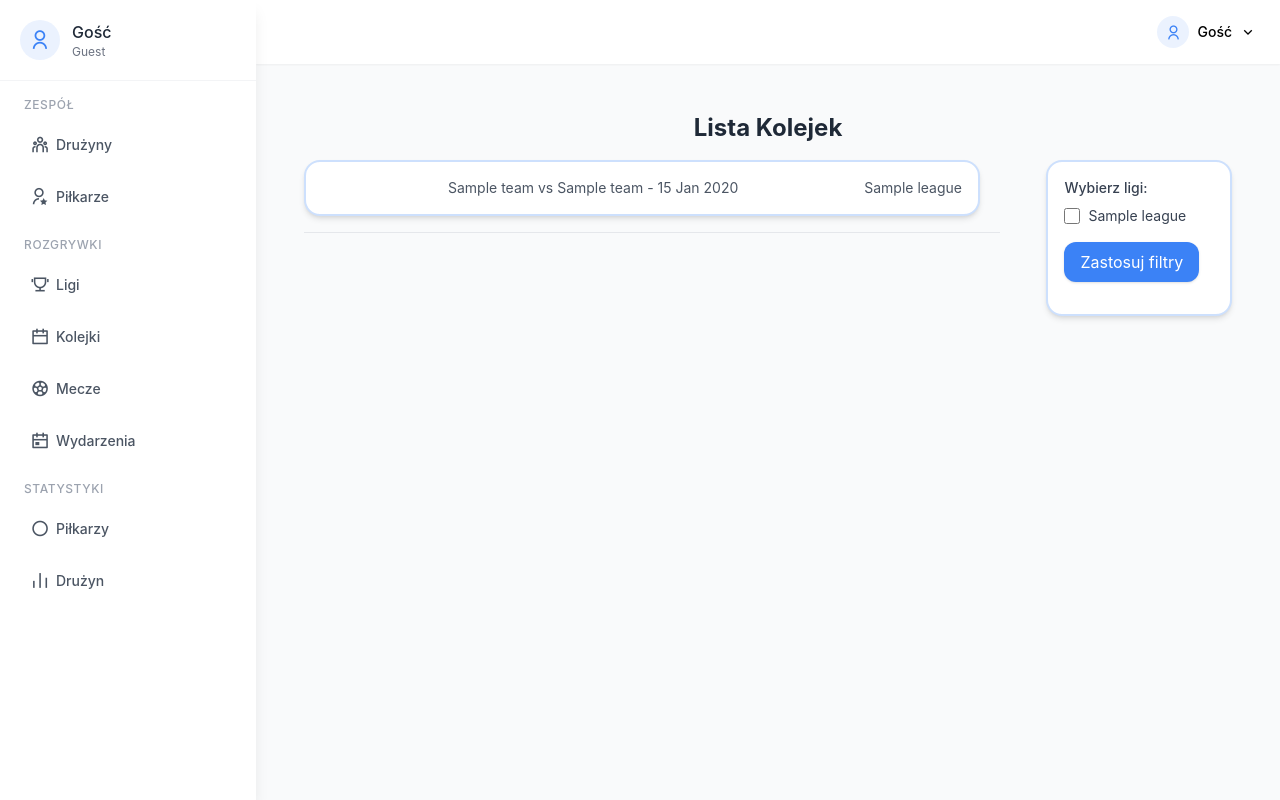
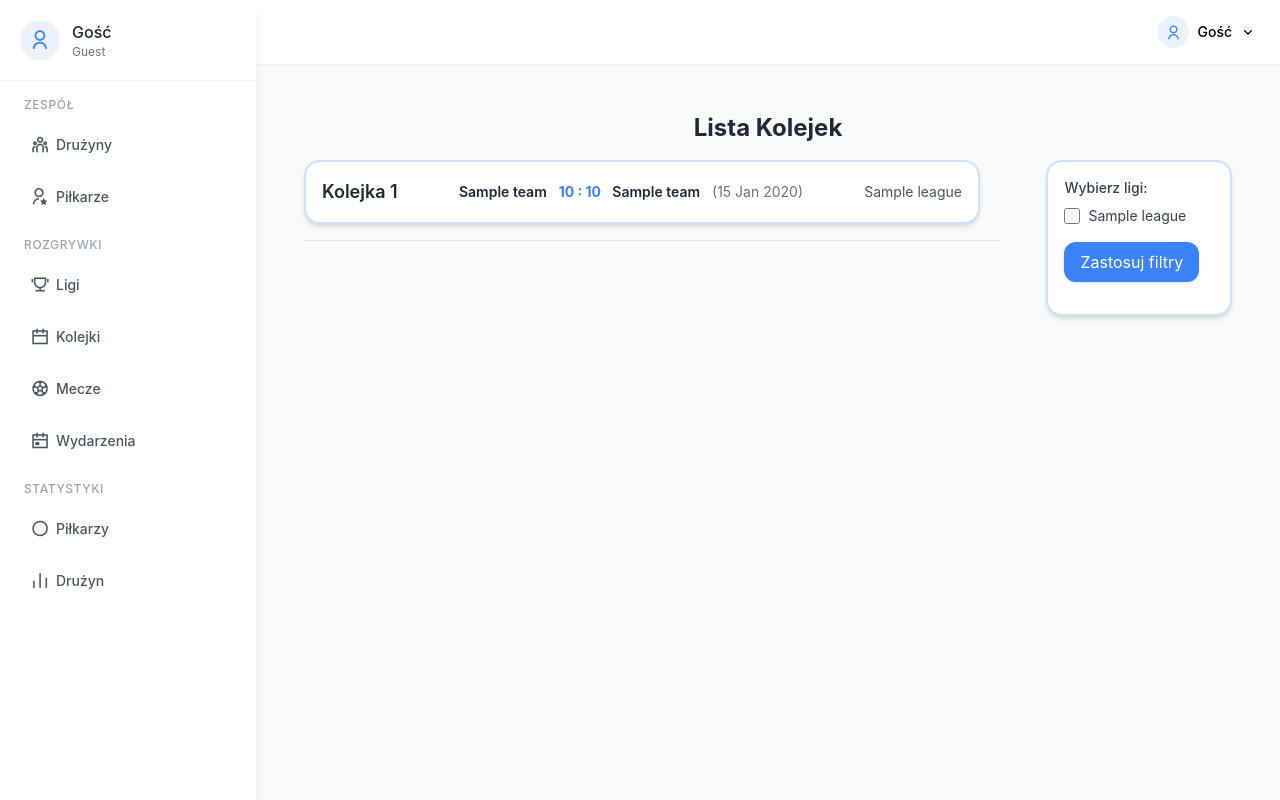
Before and after one commit to MateuszSokolowski03/Projekt, a Django app: page /rounds/ in a window 1280 px wide. Run offline with Django 5.2, Linux system fonts and the light colour scheme; tables that the repository leaves empty hold one stand-in row (values such as "Sample post"); some libraries are stand-ins or nearby versions.

Commit message:
Dodanie przycisku wydarzenia w match_detail, poprawa wyswietlania kolejek

```diff
--- a/apps/planner/templates/add_event.html
+++ b/apps/planner/templates/add_event.html
@@ -42,7 +42,9 @@
                     >
                         <option value="" disabled selected>Wybierz mecz</option>
                         {% for match in matches %}
-                        <option value="{{ match.match_id }}">{{ match }}</option>
+                        <option value="{{ match.match_id }}" {% if match.match_id == selected_match_id %}selected{% endif %}>
+                            {{ match }}
+                        </option>
                         {% endfor %}
                     </select>
                 </div>
--- a/apps/planner/templates/round_list.html
+++ b/apps/planner/templates/round_list.html
@@ -39,12 +39,21 @@
         <div class="bg-white shadow-md rounded-lg p-4 border-2 border-solid border-primary/25 hover:bg-gray-100 cursor-pointer mr-5">
             <div class="flex justify-between items-center">
                 <div>
-                    <p class="text-lg font-semibold text-gray-800">{{ round.name }}</p>
+                    <p class="text-lg font-semibold text-gray-800">
+                        Kolejka {{ round.number }}{% if round.name %}: {{ round.name }}{% endif %}
+                    </p>
                 </div>
                 <div>
                     <ul class="text-sm text-gray-600">
                         {% for match in round.matches.all %}
-                        <li>{{ match.team_1.name }} vs {{ match.team_2.name }} - {{ match.match_date|date:"d M Y" }}</li>
+                        <li>
+                            <span class="font-semibold text-gray-800">{{ match.team_1.name }}</span>
+                            <span class="mx-2 text-primary font-bold">
+                                {{ match.score_team_1 }} : {{ match.score_team_2 }}
+                            </span>
+                            <span class="font-semibold text-gray-800">{{ match.team_2.name }}</span>
+                            <span class="ml-2 text-gray-500">({{ match.match_date|date:"d M Y" }})</span>
+                        </li>
                         {% endfor %}
                     </ul>
                 </div>
--- a/apps/planner/views.py
+++ b/apps/planner/views.py
@@ -404,6 +404,7 @@ def add_match(request):
     return render(request, 'add_match.html', {'form': form, 'leagues': leagues})
 
 def add_event(request):
+    match_id = request.GET.get('match_id')
     if request.method == 'POST':
         form = MatchEventForm(request.POST)
         if form.is_valid():
@@ -428,9 +429,10 @@ def add_event(request):
         form.fields['match'].queryset = Match.objects.filter(owner=request.user, is_finished=False)
     matches = Match.objects.filter(owner=request.user, is_finished=False)
     event_types = MatchEvent.EVENT_TYPES
-    return render(request, 'add_event.html', {'form': form, 'matches': matches, 'event_types': event_types})
 
-from .forms import CustomUserCreationForm
+    return render(request, 'add_event.html', {'form': form, 'matches': matches, 'event_types': event_types,'selected_match_id': int(match_id) if match_id else None})
+
+
 
 def register_view(request):
     if request.method == 'POST':
```
Also changed, not shown: apps/planner/templates/match_detail.html (+7 -0 lines), 1 other file.
